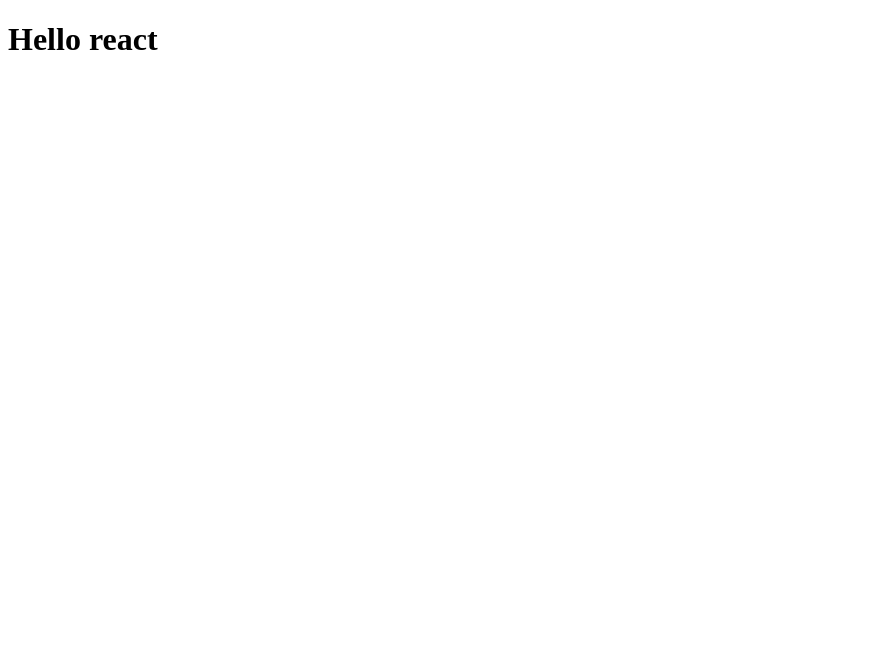
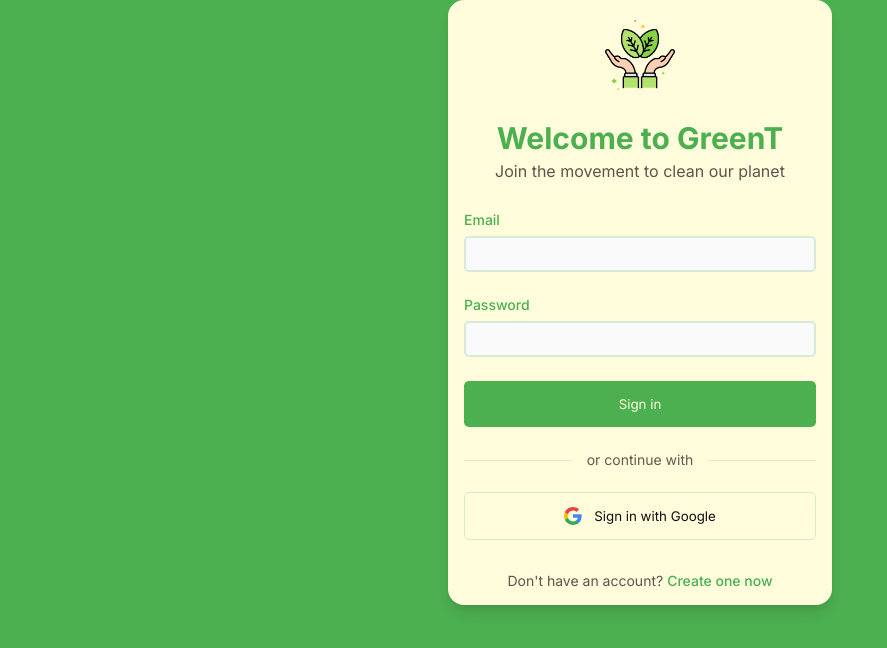
Before and after one commit to rayenrsalhi9/greenT, a React (Vite) app: page / in a window 1280 px wide. Shown: the top 648 px of the page, without its empty margins (0-887 px from the left). Built offline with nearby package versions, Linux system fonts and the light colour scheme.

Commit message:
created the login section (static)

```diff
--- a/src/App.jsx
+++ b/src/App.jsx
@@ -1,9 +1,10 @@
+import Login from './pages/Login'
 import './App.css'
 
 export default function App() {
   return (
-    <div>
-      <h1>Hello react</h1>
-    </div>
+    <>
+      <Login />
+    </>
   )
 }
--- /dev/null
+++ b/src/components/GoogleIcon.jsx
@@ -0,0 +1,24 @@
+
+
+export default function GoogleIcon() {
+  return (
+    <svg width="18" height="18" viewBox="0 0 18 18" fill="none" xmlns="http://www.w3.org/2000/svg">
+      <path
+        d="M17.64 9.20455C17.64 8.56636 17.5827 7.95273 17.4764 7.36364H9V10.845H13.8436C13.635 11.97 13.0009 12.9232 12.0477 13.5614V15.8195H14.9564C16.6582 14.2527 17.64 11.9455 17.64 9.20455Z"
+        fill="#4285F4"
+      />
+      <path
+        d="M9 18C11.43 18 13.4673 17.1941 14.9564 15.8195L12.0477 13.5614C11.2418 14.1014 10.2109 14.4204 9 14.4204C6.65591 14.4204 4.67182 12.8373 3.96409 10.71H0.957275V13.0418C2.43818 15.9832 5.48182 18 9 18Z"
+        fill="#34A853"
+      />
+      <path
+        d="M3.96409 10.71C3.78409 10.17 3.68182 9.59318 3.68182 9C3.68182 8.40682 3.78409 7.83 3.96409 7.29V4.95818H0.957273C0.347727 6.17318 0 7.54773 0 9C0 10.4523 0.347727 11.8268 0.957273 13.0418L3.96409 10.71Z"
+        fill="#FBBC05"
+      />
+      <path
+        d="M9 3.57955C10.3214 3.57955 11.5077 4.03364 12.4405 4.92545L15.0218 2.34409C13.4632 0.891818 11.4259 0 9 0C5.48182 0 2.43818 2.01682 0.957275 4.95818L3.96409 7.29C4.67182 5.16273 6.65591 3.57955 9 3.57955Z"
+        fill="#EA4335"
+      />
+    </svg>
+  )
+}
--- a/src/index.css
+++ b/src/index.css
@@ -0,0 +1,29 @@
+@import url('https://fonts.googleapis.com/css2?family=Hanken+Grotesk:ital,wght@0,100..900;1,100..900&family=Inter:ital,opsz,wght@0,14..32,100..900;1,14..32,100..900&family=Karla:ital,wght@0,200..800;1,200..800&display=swap');
+
+* {
+    padding: 0;
+    margin: 0;
+    box-sizing: border-box;
+}
+
+a {
+    text-decoration: none;
+}
+
+a:hover {
+    text-decoration: underline;
+    text-underline-offset: 2px;
+}
+
+button {
+    width: 100%;
+    font-family: 'Inter', sans-serif;
+    border-radius: 5px;
+    cursor: pointer;
+    transition: .6s;
+}
+
+body {
+    background: #4caf50;
+    font-family: 'Inter', sans-serif;
+}
--- /dev/null
+++ b/src/pages/Login.jsx
@@ -0,0 +1,35 @@
+import loginIcon from '../assets/login-icon.png'
+import GoogleIcon from '../components/GoogleIcon'
+import '../styles/Login.css';
+
+export default function Login() {
+  return (
+    <section className="login-container">
+        <img src={loginIcon} alt="login icon" loading='lazy' />
+        <h1>Welcome to GreenT</h1>
+        <p>Join the movement to clean our planet</p>
+        <form className='login-form'>
+            <div className="row">
+                <label htmlFor="email">Email</label>
+                <input type="email" name="email" id="email" />
+            </div>
+            <div className="row">
+                <label htmlFor="password">Password</label>
+                <input type="password" name="password" id="password" />
+            </div>
+            <button>Sign in</button>
+        </form>
+        <div className="divider">
+            <span className="divider-text">or continue with</span>
+        </div>
+        <button className='google-signin-btn'>
+            <GoogleIcon />
+            <span>Sign in with Google</span>
+        </button>
+        <div className="signup-prompt">
+            Don't have an account?
+            <a href='#' className='signup-link'>Create one now</a>
+        </div>
+    </section>
+  )
+}
--- /dev/null
+++ b/src/styles/Login.css
@@ -0,0 +1,150 @@
+.login-container {
+    background-color: #fffcdc;
+    border-radius: 1rem;
+    box-shadow: 0 10px 15px -3px rgba(0, 0, 0, 0.1), 0 4px 6px -2px rgba(0, 0, 0, 0.05);
+    overflow: hidden;
+
+    width: 100%;
+    max-width: 24rem;
+
+    padding: 1rem;
+    margin: 0 auto;
+}
+
+.login-container img {
+    width: 70px;
+    display: block;
+    margin: 4px auto;
+}
+
+.login-container > h1 {
+    font-size: 1.875rem;
+    font-weight: 700;
+    color: #4caf50;
+    text-align: center;
+    margin: 30px auto 5px;
+}
+
+.login-container > p {
+    font-size: 16px;
+    text-align: center;
+    color: rgba(17, 17, 17, 0.7);
+    margin: 0 auto 30px;
+}
+
+/* Form styling */
+
+.login-form {
+    display: flex;
+    flex-direction: column;
+    gap: 1.5rem;
+}
+
+.login-container .row {
+    display: flex;
+    flex-direction: column;
+    gap: 0.5rem;
+}
+
+.login-container label {
+    font-size: 14px;
+    font-weight: 500;
+    color: #4caf50;
+}
+
+.login-container input {
+    background-color: #fafafa;
+    border: 2px solid rgba(76, 175, 80, 0.2);
+    border-radius: 5px;
+    padding: 8px;
+    font-family: 'Inter', sans-serif;
+}
+
+.login-container input:focus {
+    border-color: #4caf50;
+    box-shadow: 0 0 0 2px rgba(76, 175, 80, 0.1);
+    outline: none;
+}
+
+.login-form button {
+    background-color: #4caf50;
+    color: #fffcdc;
+
+    display: flex;
+    align-items: center;
+    justify-content: center;
+    gap: 0.5rem;
+
+    padding: 14px;
+
+    border: 1px solid rgba(76, 175, 80, 0.2);
+}
+
+.login-form button:hover {
+    background: #39843b;
+}
+
+/* Divider */
+.divider {
+    position: relative;
+    display: flex;
+    align-items: center;
+    justify-content: center;
+    margin: 1.5rem 0;
+}
+
+.divider::before {
+    content: "";
+    position: absolute;
+    top: 50%;
+    left: 0;
+    right: 0;
+    height: 1px;
+    background-color: rgba(17, 17, 17, 0.1);
+}
+
+.divider-text {
+    position: relative;
+    padding: 0 1rem;
+    background-color: #fffcdc;
+    font-size: 0.875rem;
+    color: rgba(15, 15, 15, 0.676);
+}
+
+/* Google button */
+.google-signin-btn {
+    border: 1px solid rgba(76, 175, 80, 0.2);
+
+    color: #111111;
+    background-color: transparent;
+
+    display: flex;
+    align-items: center;
+    justify-content: center;
+    gap: 0.75rem;
+
+    padding: 14px;
+}
+
+.google-signin-btn:hover {
+    background: #4caf4f48;
+}
+
+/* Signup link */
+.signup-prompt {
+    margin-top: 2rem;
+    text-align: center;
+    font-size: 0.875rem;
+    color: rgba(17, 17, 17, 0.7);
+}
+
+.signup-link {
+    font-weight: 500;
+    color: #4caf50;
+    text-decoration: none;
+    margin-left: 4px;
+}
+
+.signup-link:hover {
+    text-decoration: underline;
+}
```
Also changed, not shown: src/assets/login-icon.png (added).
